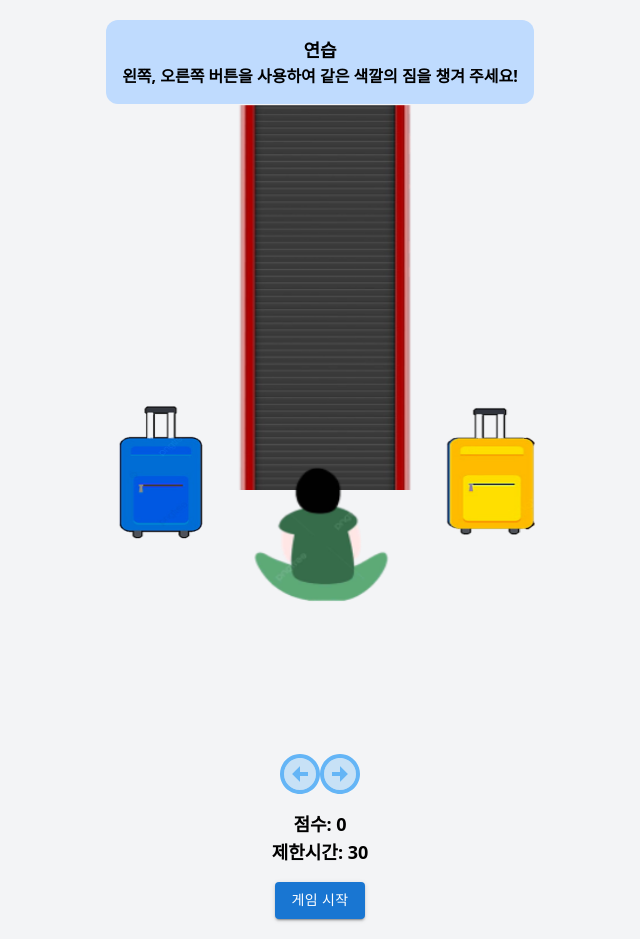
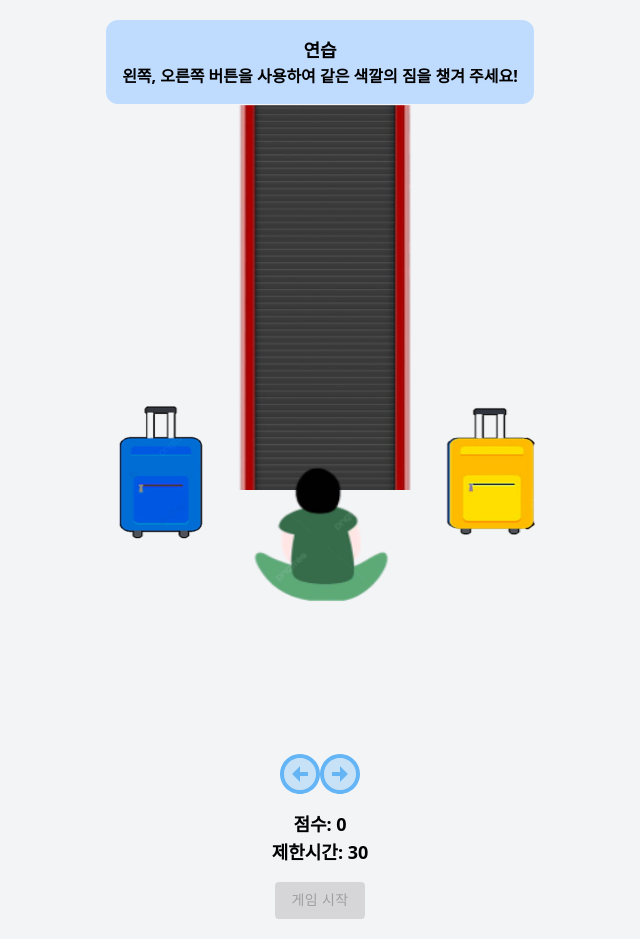
Before and after one commit to obvoso/react_hospital_subject, a Next.js app in the folder hospital/: page /baggage/0 in a window 1280 px wide. Shown: the whole page, without its empty margins (320-960 px from the left). Built offline with nearby package versions, Linux system fonts and the light colour scheme.

Commit message:
fix: 버튼 타입 수정

```diff
--- a/hospital/src/pages/baggage/[level].tsx
+++ b/hospital/src/pages/baggage/[level].tsx
@@ -69,13 +69,13 @@ export default function GamePage() {
           <CustomButton
             text="게임 시작"
             onClick={handleStart}
-            type={gameState.start ? "done" : "ready"}
+            type={gameState.start ? "activate" : "disabled"}
           />
           {nextBtn && (
             <CustomButton
               text="다음 단계"
               onClick={handleNextLevel}
-              type="next"
+              type="activate"
             />
           )}
         </div>
```
